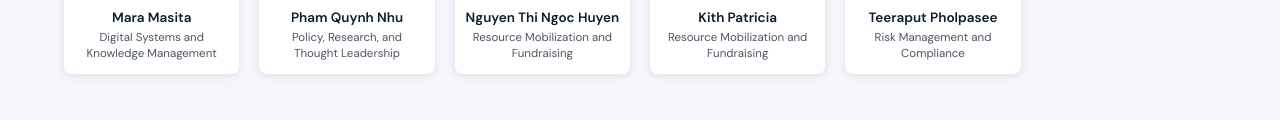
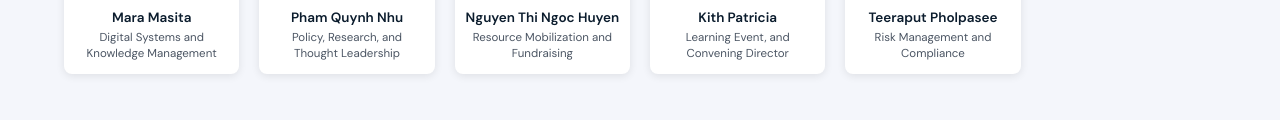
Before and after one commit to BHADDICT/raypp, a plain HTML site: page member.html in a window 1280 px wide. Shown: the part 1057-1177 px from the top of the page. Drawn offline with nearby package versions, Linux system fonts and the light colour scheme.

Commit message:
Update member role for Kith Patricia

```diff
--- a/member.html
+++ b/member.html
@@ -457,7 +457,7 @@
 
       <div class="member">
         <img src="./img/IMG_.Kith Patricia.JPG.jpeg" alt="Kith Patricia">
-        <div class="member-info"><h4>Kith Patricia</h4><p>Resource Mobilization and Fundraising</p></div>
+        <div class="member-info"><h4>Kith Patricia</h4><p>Learning Event, and Convening Director</p></div>
       </div>
 
       <div class="member">
```
